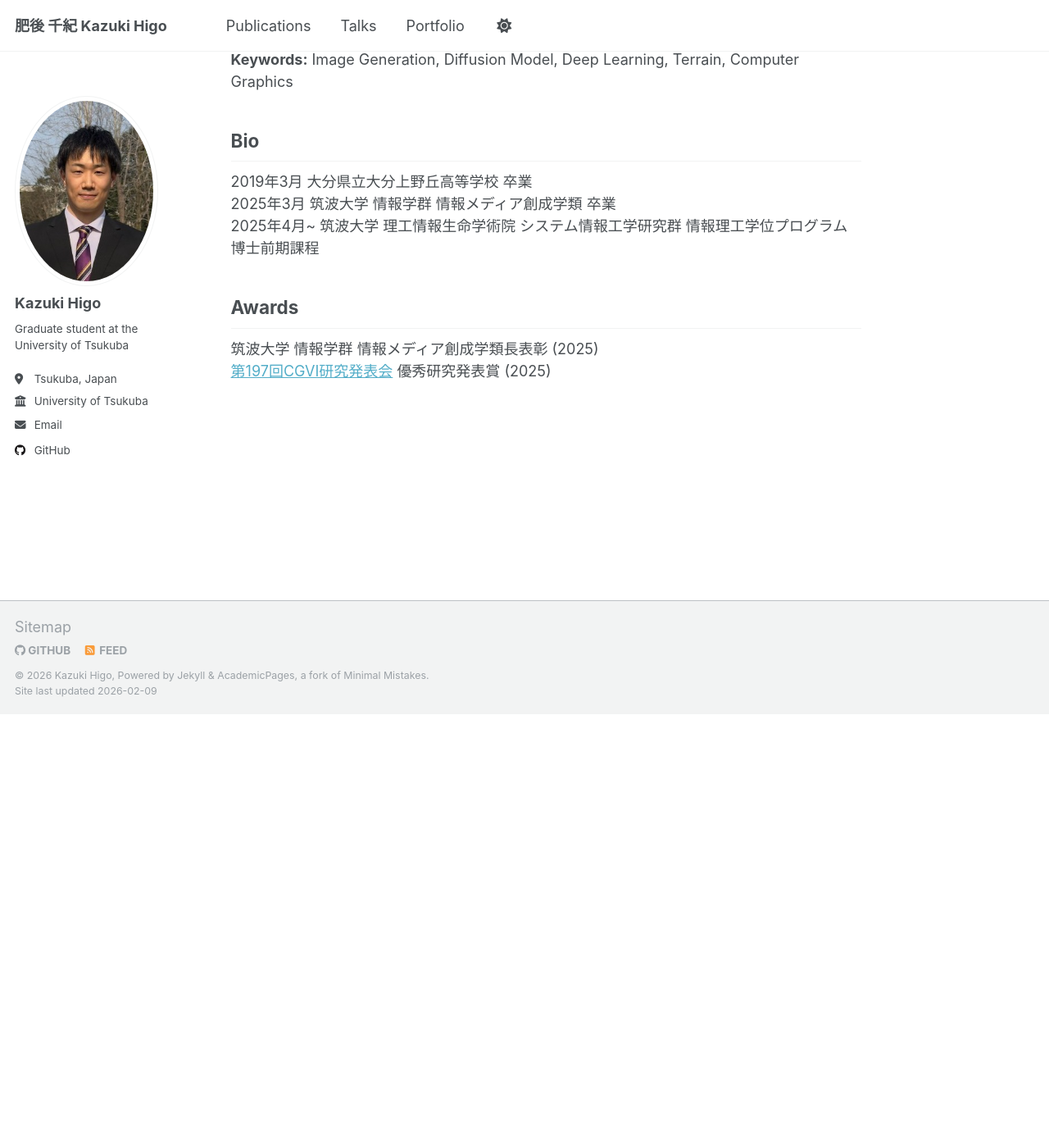
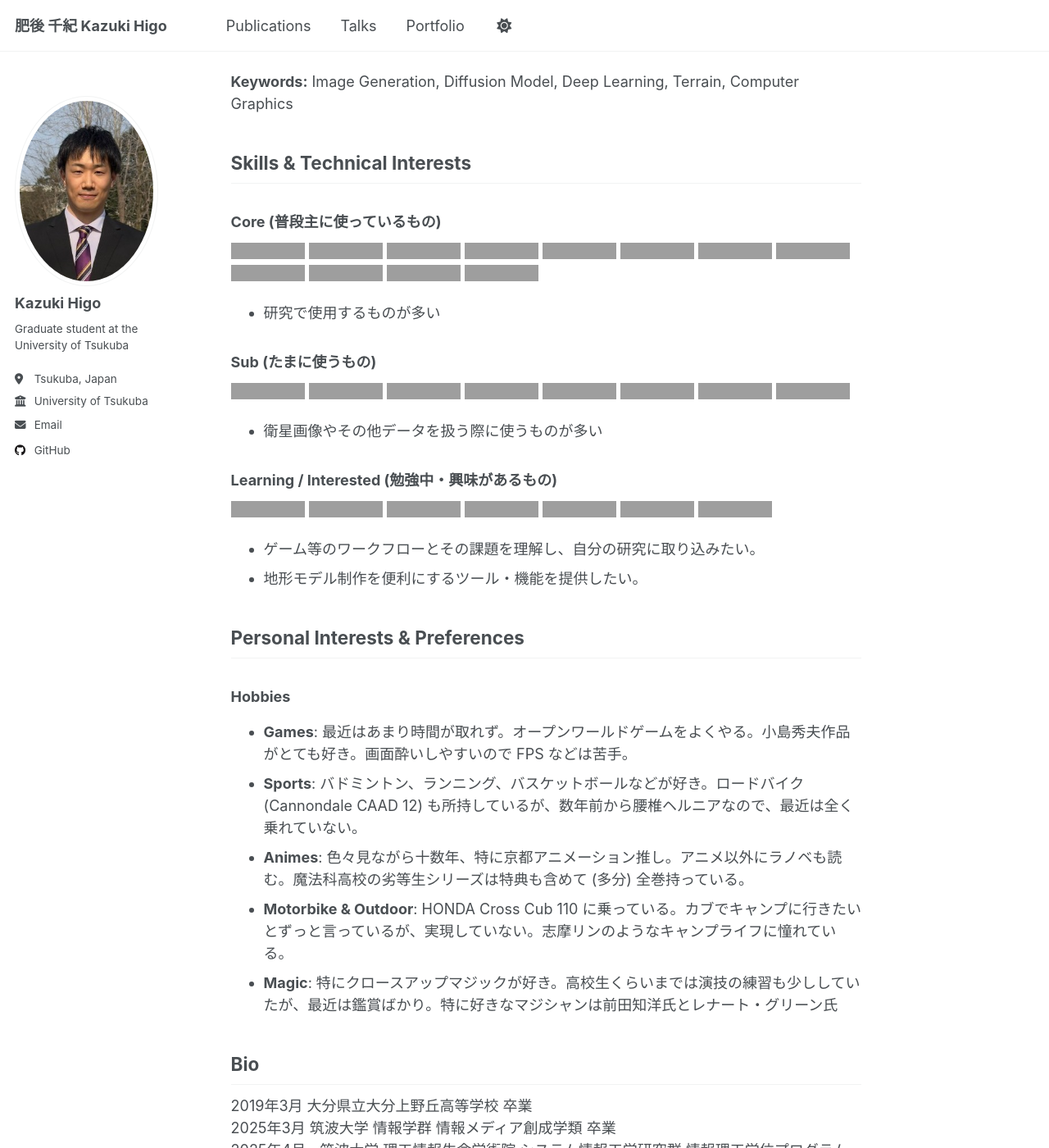
Before and after one commit to millennium-nova/millennium-nova.github.io, a Jekyll site: the page built from _pages/about.md, in a window 1280 px wide and 1400 px high, scrolled down 563 px. Shown: the whole window at 82% size. Built offline with Jekyll 4.4.1, drawn with Linux system fonts in a browser that asks for light colours; before the commit the page ends 1434 px from its top, so only the background shows below that; grey boxes are pictures that could not be loaded.

Commit message:
研究内容の説明を更新し、スキルと興味のセクションを追加

```diff
--- a/_pages/about.md
+++ b/_pages/about.md
@@ -20,9 +20,61 @@ University of Tsukuba
 ](https://www.cgg.cs.tsukuba.ac.jp/)
 ## Research
 A Study of Image Synthesis and Editing Using Deep Learning
-深層学習を用いた画像合成・編集手法に関する研究
+深層学習を用いた画像合成・編集手法およびコンピュータグラフィックスへの応用についての研究
 
 **Keywords:** Image Generation, Diffusion Model, Deep Learning, Terrain, Computer Graphics
+
+## Skills & Technical Interests
+
+### Core (普段主に使っているもの)
+![Python](https://img.shields.io/badge/-Python-3776AB?logo=python&logoColor=white)
+![PyTorch](https://img.shields.io/badge/PyTorch-EE4C2C?style=flat-square&logo=pytorch&logoColor=white)
+![NumPy](https://img.shields.io/badge/NumPy-013243?style=flat-square&logo=numpy&logoColor=white)
+![Anaconda](https://img.shields.io/badge/Anaconda-44A833?style=flat-square&logo=anaconda&logoColor=white)
+![Conda-Forge](https://img.shields.io/badge/Conda--Forge-000000?style=flat-square&logo=conda-forge&logoColor=white)
+[![Pixi](https://img.shields.io/badge/Pixi-FAC019?style=flat-square&logo=icoin&logoColor=white)](https://pixi.prefix.dev/latest/)
+![LaTeX](https://img.shields.io/badge/LaTeX-47A141?style=flat-square&logo=latex&logoColor=white)
+![Git](https://img.shields.io/badge/-Git-F05032?style=flat-square&logo=git&logoColor=white)
+![VSCode](https://img.shields.io/badge/VSCode-007ACC?style=flat-square&logo=visual-studio-code&logoColor=white)
+![Hugging Face](https://img.shields.io/badge/Hugging%20Face-FEAA02?style=flat-square&logo=huggingface&logoColor=white)
+![Weights & Biases](https://img.shields.io/badge/Weights_&_Biases-FFBE00?style=flat-square&logo=weightsandbiases&logoColor=white)
+![OpenCV](https://img.shields.io/badge/OpenCV-5C3EE8?style=flat-square&logo=opencv&logoColor=white)
+
+- 研究で使用するものが多い
+
+### Sub (たまに使うもの)
+![Pandas](https://img.shields.io/badge/-Pandas-150458?style=flat-square&logo=pandas&logoColor=white)
+![GoogleEarthEngine](https://img.shields.io/badge/google%20earth%20engine-%234285F4?style=flat-square&logo=googleearthengine&logoColor=white)
+![QGIS](https://img.shields.io/badge/qgis-%2393b023?&style=flat-square&logo=qgis&logoColor=white)
+![GeoPandas](https://img.shields.io/badge/GeoPandas-008080?style=flat-square&logo=geopandas&logoColor=white)
+![GDAL](https://img.shields.io/badge/GDAL-0178A3?style=flat-square&logo=gdal&logoColor=white)
+![scikit-learn](https://img.shields.io/badge/scikit--learn-F7931E?style=flat-square&logo=scikit-learn&logoColor=white)
+![Docker](https://img.shields.io/badge/Docker-2496ED?style=flat-square&logo=docker&logoColor=white)
+![JavaScript](https://img.shields.io/badge/JavaScript-F7DF1E?style=flat-square&logo=javascript&logoColor=black)
+
+- 衛星画像やその他データを扱う際に使うものが多い
+
+### Learning / Interested (勉強中・興味があるもの)
+![TensorFlow](https://img.shields.io/badge/TensorFlow-FF6F00?style=flat-square&logo=tensorflow&logoColor=white)
+![C++](https://img.shields.io/badge/-C%2B%2B-00599C?style=flat-square&logo=c%2B%2B&logoColor=white)
+![C#](https://img.shields.io/badge/C%23-239120?style=flat-square&logo=c-sharp&logoColor=white)
+![CMake](https://img.shields.io/badge/CMake-064F8C?style=flat-square&logo=cmake&logoColor=white)
+![OpenGL](https://img.shields.io/badge/OpenGL-5586A4?style=flat-square&logo=opengl&logoColor=white)
+![Unity](https://img.shields.io/badge/Unity-101010?style=flat-square&logo=unity&logoColor=white)
+![Unreal Engine](https://img.shields.io/badge/Unreal_Engine_5-0E1128?style=flat-square&logo=unreal-engine&logoColor=white)
+<!-- ![Vulkan](https://img.shields.io/badge/Vulkan-E01E2E?style=flat-square&logo=vulkan&logoColor=white) -->
+
+- ゲーム等のワークフローとその課題を理解し、自分の研究に取り込みたい。
+- 地形モデル制作を便利にするツール・機能を提供したい。
+
+## Personal Interests & Preferences
+
+### Hobbies
+- **Games**: 最近はあまり時間が取れず。オープンワールドゲームをよくやる。小島秀夫作品がとても好き。画面酔いしやすいので FPS などは苦手。
+- **Sports**: バドミントン、ランニング、バスケットボールなどが好き。ロードバイク (Cannondale CAAD 12) も所持しているが、数年前から腰椎ヘルニアなので、最近は全く乗れていない。
+- **Animes**: 色々見ながら十数年、特に京都アニメーション推し。アニメ以外にラノベも読む。魔法科高校の劣等生シリーズは特典も含めて (多分) 全巻持っている。
+- **Motorbike & Outdoor**: HONDA Cross Cub 110 に乗っている。カブでキャンプに行きたいとずっと言っているが、実現していない。志摩リンのようなキャンプライフに憧れている。
+- **Magic**: 特にクロースアップマジックが好き。高校生くらいまでは演技の練習も少ししていたが、最近は鑑賞ばかり。特に好きなマジシャンは前田知洋氏とレナート・グリーン氏
 
 ## Bio
 2019年3月  大分県立大分上野丘高等学校 卒業
```
